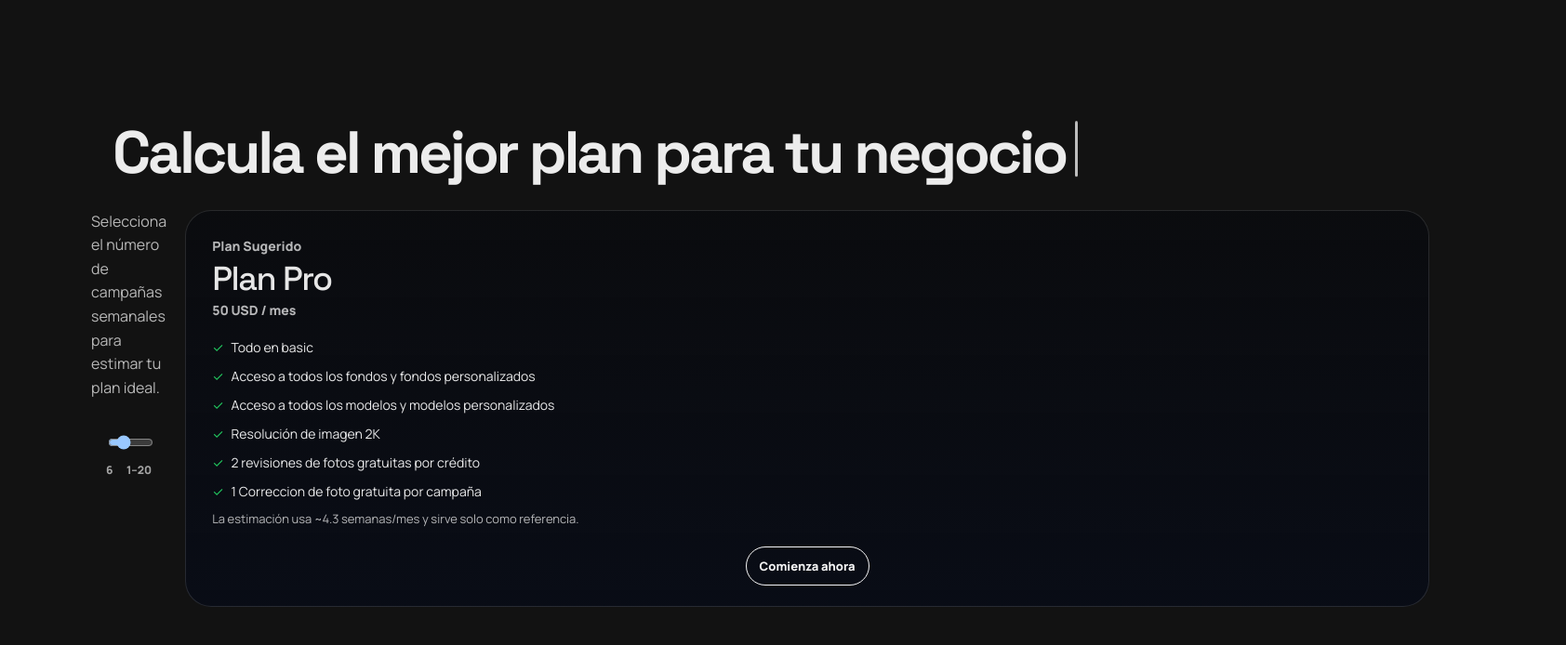
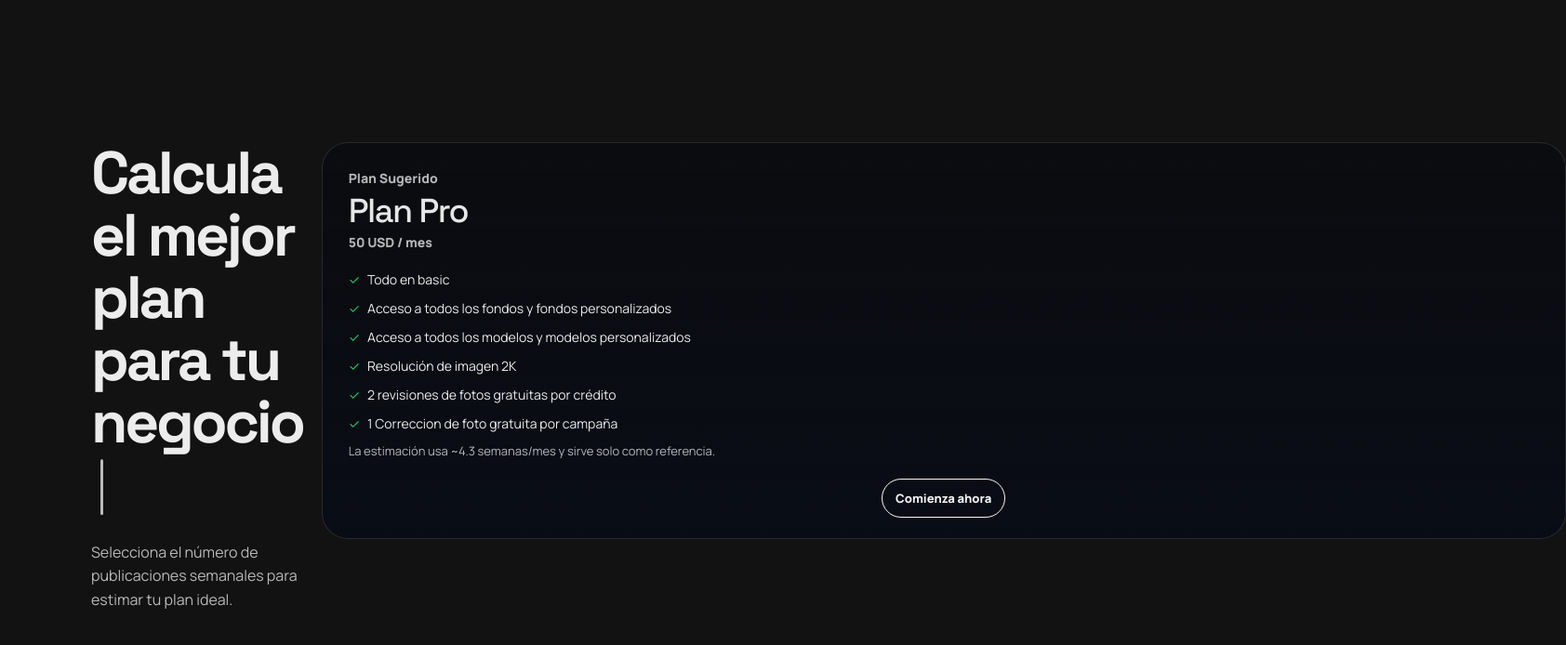
Before and after one commit to Jujo-95/virtual_estudio_web, a React (Vite) app: page / in a window 1280 px wide. Shown: the part 2840-3534 px from the top of the page at 93% size, 1684 px wide, since content can reach past the window. Built offline with nearby package versions, Linux system fonts and the light colour scheme.

Commit message:
feat(calculator): Adjust layout of calculator section

```diff
--- a/src/App.jsx
+++ b/src/App.jsx
@@ -132,18 +132,18 @@ function App() {
         <section className="vs-section" id="creditos">
           <div className="vs-container">
             <header className="vs-section-header vs-section-header--center">
-              <h2 className="vs-section-title-xl">
-                Calcula el mejor plan para tu negocio
-                <span className="vs-hero-caret" aria-hidden="true" />
-              </h2>
               <p className="vs-section-lead">
                 {/* Subtitle removed as per new requirements */}
               </p>
             </header>
             <div className="vs-calc-grid-container"> {/* New container for two columns */}
               <div className="vs-calc-column-left"> {/* Column 1: Subtitle and Slider */}
+                <h2 className="vs-section-title-xl">
+                  Calcula el mejor plan para tu negocio
+                  <span className="vs-hero-caret" aria-hidden="true" />
+                </h2>
                 <p className="vs-subtitle">
-                  Selecciona el número de campañas semanales para estimar tu plan ideal.
+                  Selecciona el número de publicaciones semanales para estimar tu plan ideal.
                 </p>
                 <div className="vs-calc-field vs-calc-slider-outside"> {/* Slider field */}
 
```
